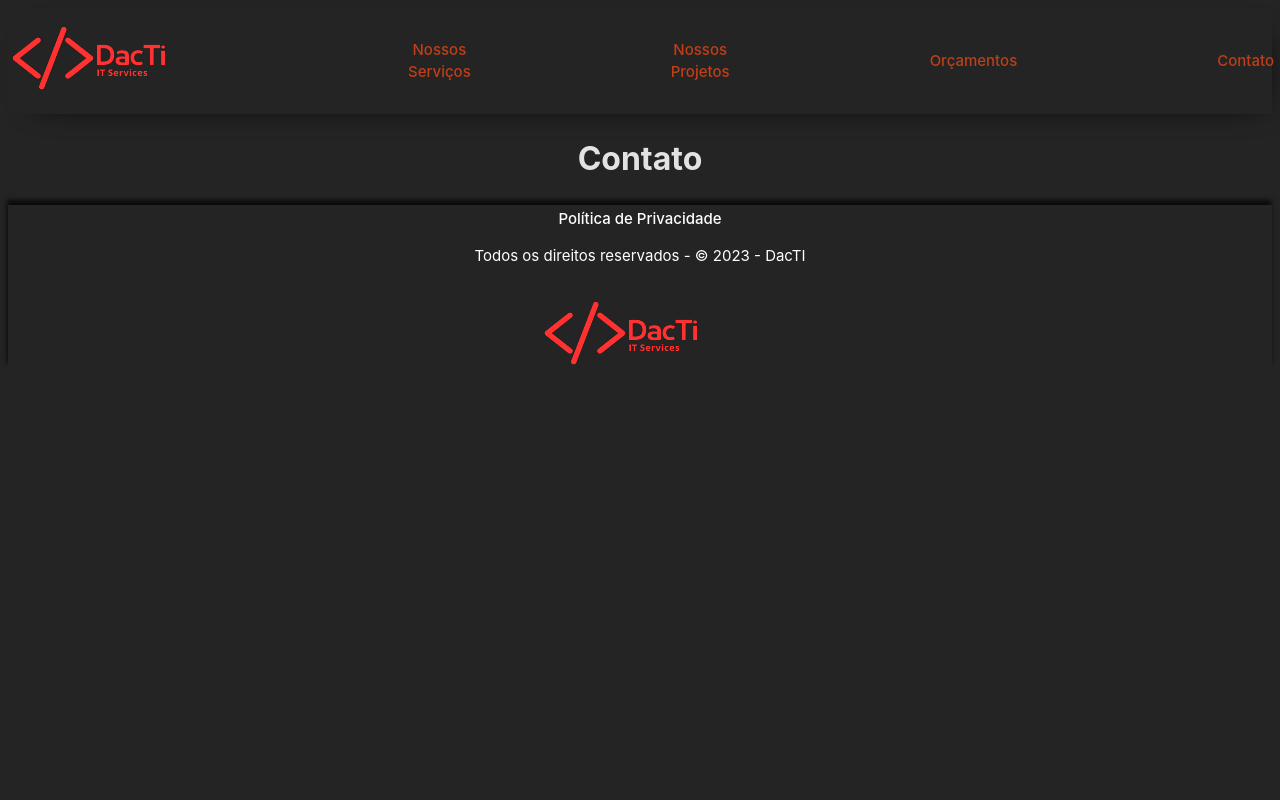
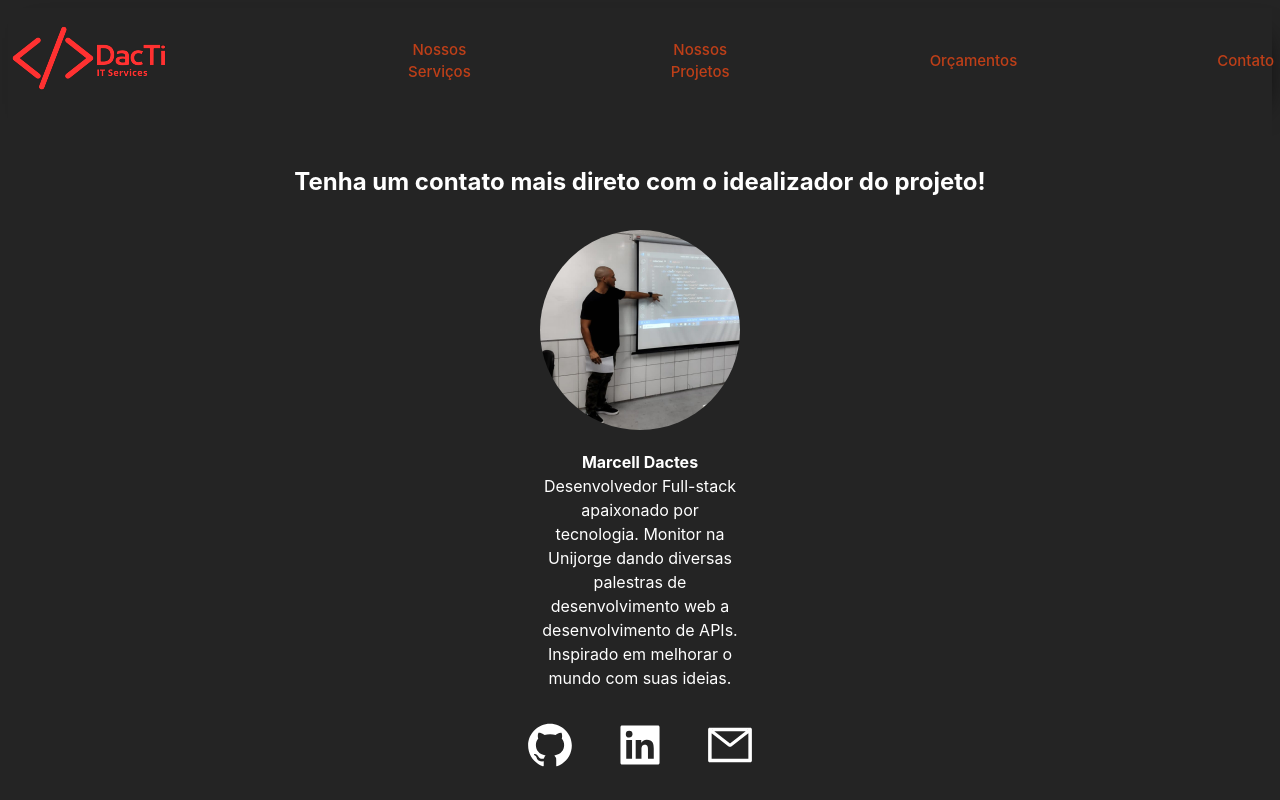
Before and after one commit to dacmarcell/dacti, a React (Vite) app: page /contato in a window 1280 px wide. Shown: the top 800 px of the page. Built offline with nearby package versions, Linux system fonts and the light colour scheme.

Commit message:
feat: add Contact page

```diff
--- a/src/pages/Contato.jsx
+++ b/src/pages/Contato.jsx
@@ -1,7 +1,43 @@
+import LinkIcon from '../components/LinkIcon';
+import { colors } from '../utils/colors';
+
+const container = {
+  display: 'flex',
+  backgroundColor: colors.default_bg,
+  flexDirection: 'column',
+  alignItems: 'center',
+  padding: 30,
+}
+
+const img = {
+  borderRadius: 100,
+  margin: 10,
+  width: 200,
+}
+
+const span = {
+  color: 'white',
+  width: 200,
+  margin: 10,
+}
+
+const divIcons = {
+  display: 'flex',
+  flexDirection: 'row',
+  justifyContent: 'center',
+}
+
 export default function Contato() {
   return (
-    <>
-      <h1>Contato</h1>
-    </>
+    <div style={container}>
+      <h2 style={{ color: 'white' }}>Tenha um contato mais direto com o idealizador do projeto!</h2>
+      <img src='./eu.jpg' style={img} />
+      <span style={span}><strong>Marcell Dactes</strong> Desenvolvedor Full-stack apaixonado por tecnologia. Monitor na Unijorge dando diversas palestras de desenvolvimento web a desenvolvimento de APIs. Inspirado em melhorar o mundo com suas ideias.</span>
+      <div style={divIcons}>
+        <LinkIcon icon='github' />
+        <LinkIcon icon='linkedin' />
+        <LinkIcon icon='email' />
+      </div>
+    </div>
   )
 }
```
